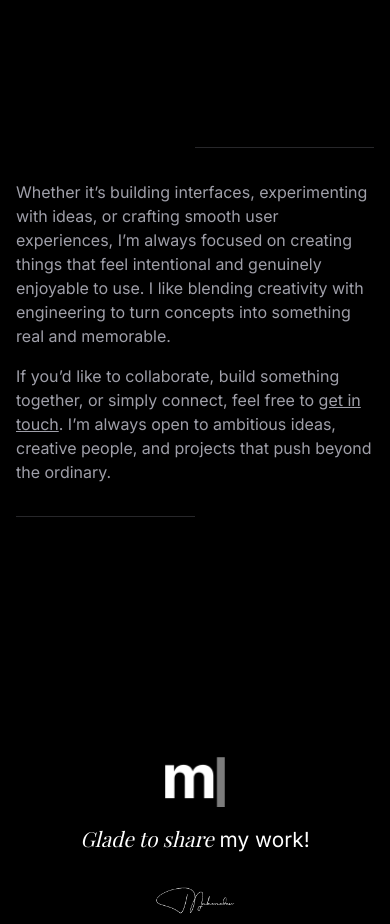
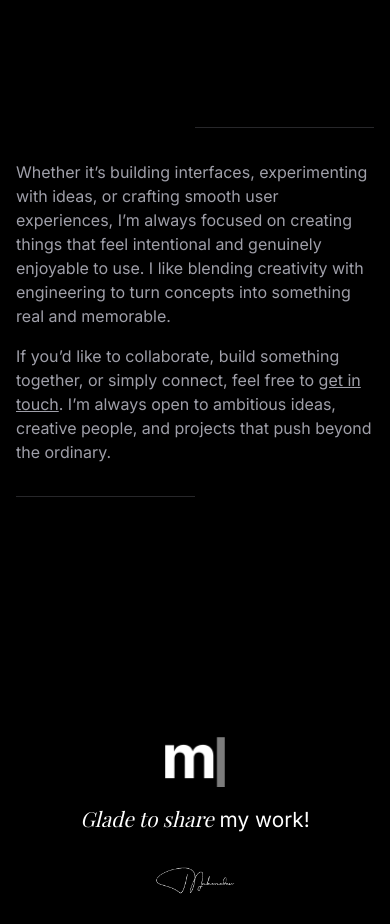
Before and after one commit to makeneto/makenedev, a React (Vite) app: page /work in a window 390 px wide. Shown: the part 3220-4144 px from the top of the page. Built offline with nearby package versions, Linux system fonts and the light colour scheme; a web font is replaced by a local one.

Commit message:
style(resume frame): reduce margin top in smartphones

```diff
--- a/src/components/ResumeFrame.tsx
+++ b/src/components/ResumeFrame.tsx
@@ -6,7 +6,7 @@ export default function ResumeFrame({
   children?: React.ReactNode
 }) {
   return (
-    <section className="mt-40 grid gap-8">
+    <section className="mt-35 sm:mt-40 grid gap-8">
       <div className="w-[50%] justify-self-end border-b border-zinc-800" />
       <div className="grid gap-4">{children}</div>
       <div className="w-[50%] border-b border-zinc-800" />
```
